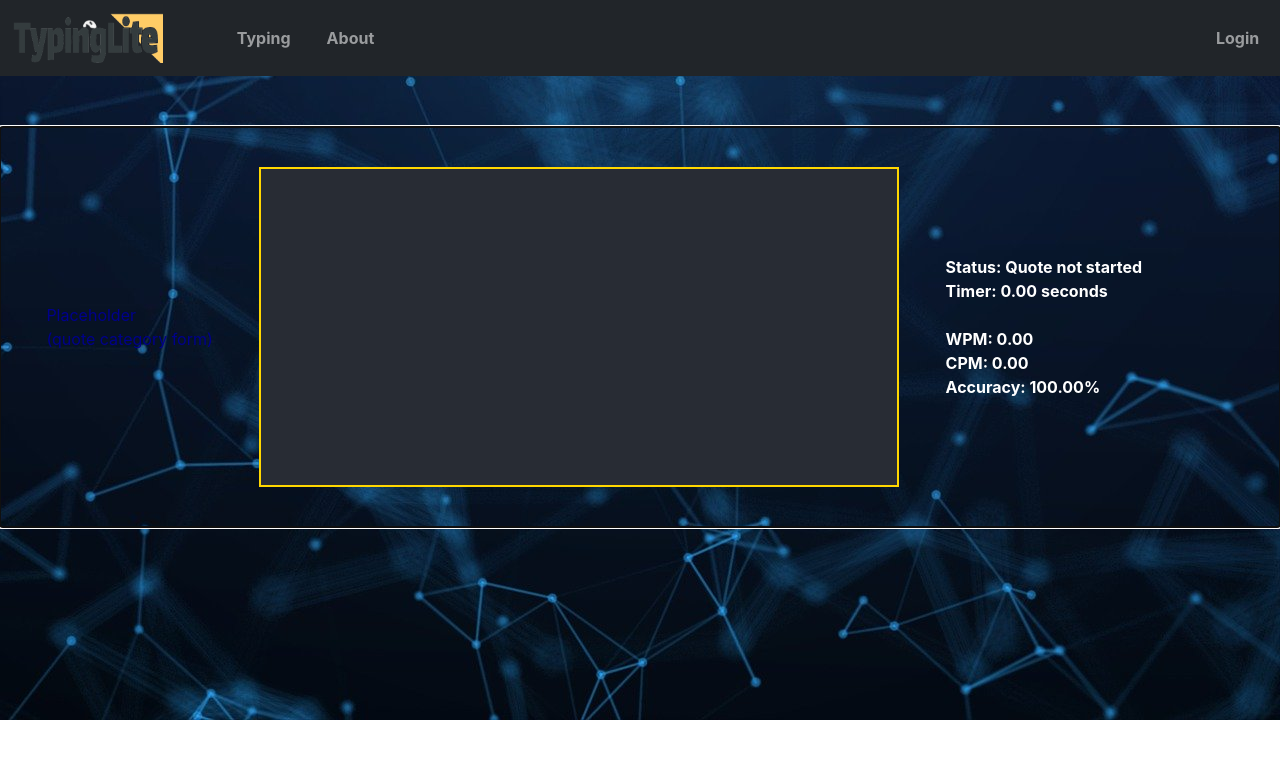
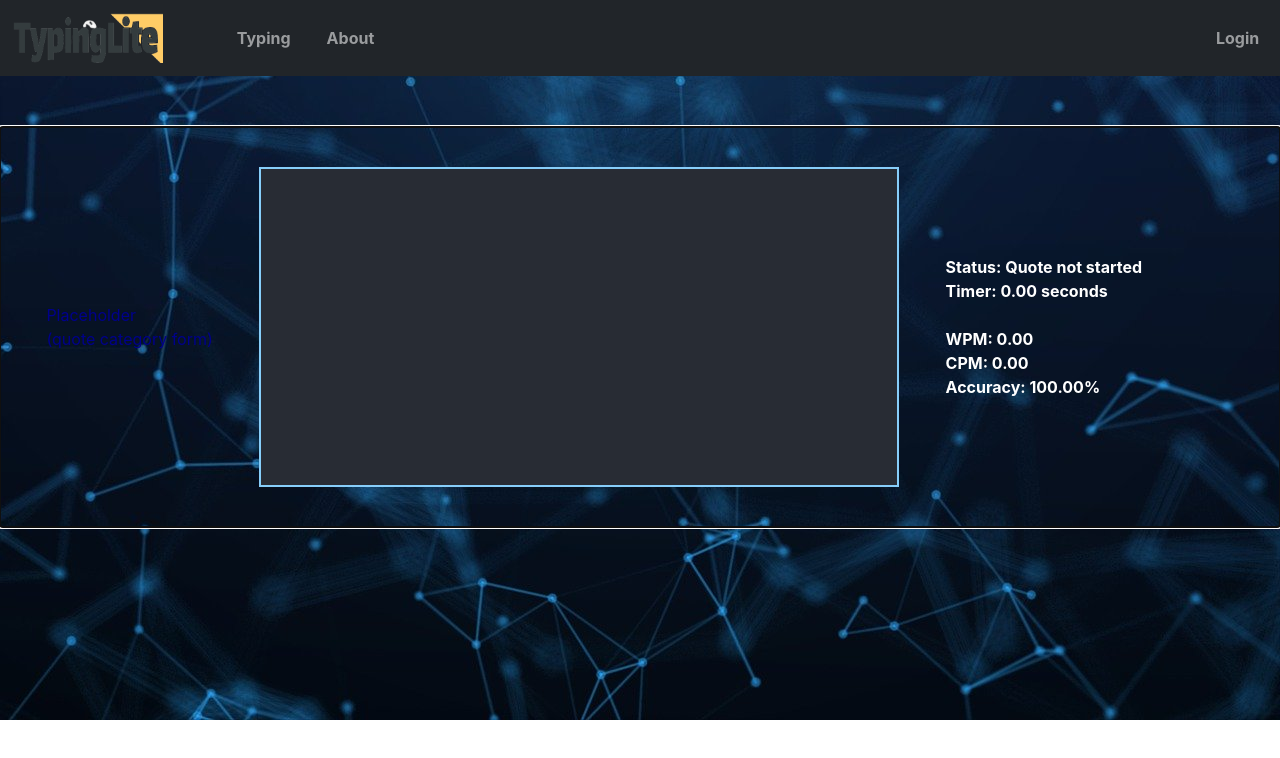
Before and after one commit to inowen/TypeAide, a React (Create React App) app in the folder react_frontend/: page / in a window 1280 px wide. Shown: the top 758 px of the page. Built offline with nearby package versions, Linux system fonts and the light colour scheme; no server answers.

Commit message:
Style: Blue border when focused looks better

```diff
--- a/react_frontend/src/TypingTest.css
+++ b/react_frontend/src/TypingTest.css
@@ -14,7 +14,7 @@
 }
 
 .typingtest:focus .textwindow {
-    border: 2px solid gold;
+    border: 2px solid lightskyblue;
 }
 
 .textwindow {
```
